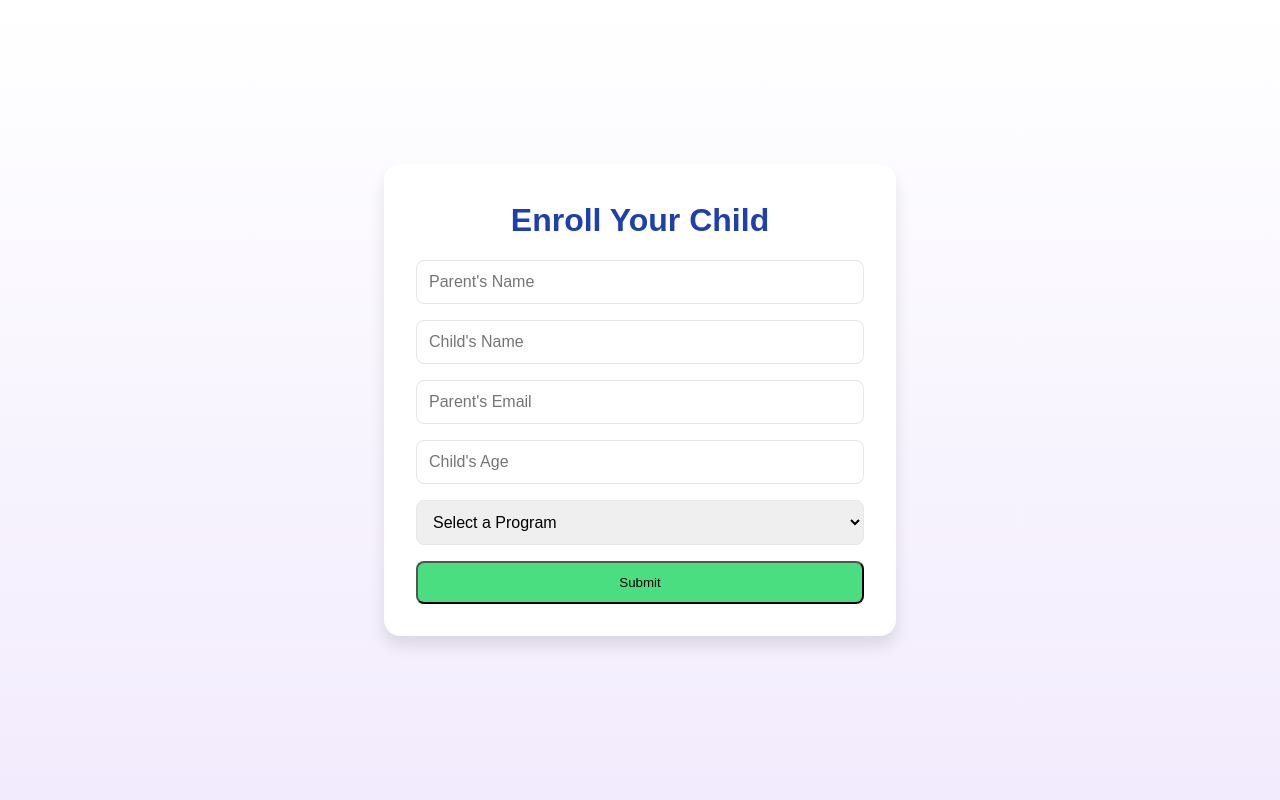
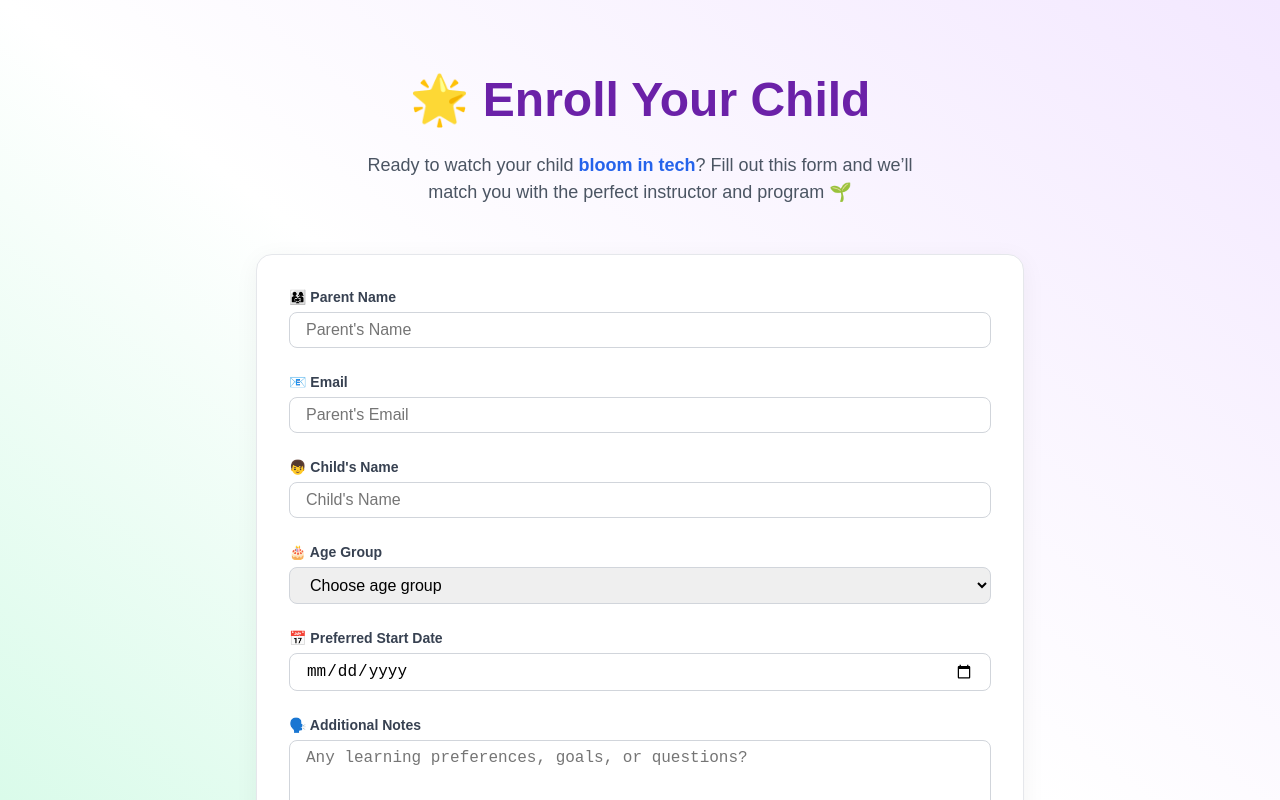
Before and after one commit to DevGracies/NeoMinds, a Next.js app in the folder frontend/: page /enroll in a window 1280 px wide. Shown: the top 800 px of the page. Built offline with nearby package versions, Linux system fonts and the light colour scheme.

Commit message:
updated the enroll page

```diff
--- a/frontend/app/enroll/Enroll.css
+++ b/frontend/app/enroll/Enroll.css
@@ -1,68 +1,104 @@
-/* Container Styles */
-.enroll-container {
+.enroll-section {
   min-height: 100vh;
-    display: flex;
-    align-items: center;
-    justify-content: center;
-    background: linear-gradient(to bottom, white, rgba(124, 58, 237, 0.1)); /* from-white to bloomPurple/10 */
-    padding: 0 1rem;
+  background: linear-gradient(to bottom left, #f3e8ff, #ffffff, #d1fae5);
+  padding: 4rem 1.5rem;
 }
 
-  /* Form Styles */
-  .enroll-form {
-    background: white;
-    box-shadow: 0 10px 15px rgba(0, 0, 0, 0.1);
-    padding: 2rem;
-    border-radius: 1rem;
-    max-width: 32rem;
-    width: 100%;
-    display: flex;
-    flex-direction: column;
-    gap: 1rem;
-  }
-
-  /* Title Styles */
-  .enroll-title {
-    font-size: 2rem; /* text-3xl */
-    font-weight: bold;
-    color: #1e40af; /* techBlue */
+.enroll-header {
+  max-width: 64rem;
+  margin: 0 auto 3rem;
   text-align: center;
 }
 
-  /* Input & Select Field Styles */
-  .input-field {
+.enroll-title {
+  font-size: 3rem;
+  font-weight: bold;
+  color: #6b21a8;
+}
+
+.enroll-subtext {
+  color: #4b5563;
+  font-size: 1.125rem;
+  margin-top: 1rem;
+  max-width: 36rem;
+  margin-left: auto;
+  margin-right: auto;
+}
+
+.highlight {
+  color: #2563eb;
+  font-weight: 600;
+}
+
+.enroll-form {
+  background: white;
+  padding: 2rem;
+  border-radius: 1rem;
+  box-shadow: 0 5px 25px rgba(0, 0, 0, 0.05);
+  max-width: 48rem;
+  margin: 0 auto;
+  display: grid;
+  gap: 1.5rem;
+  border: 1px solid #e5e7eb;
+}
+
+.form-label {
+  display: block;
+  font-size: 0.875rem;
+  color: #374151;
+  font-weight: 600;
+  margin-bottom: 0.25rem;
+}
+
+.form-input {
   width: 100%;
-    padding: 0.75rem;
-    border: 1px solid #e5e7eb; /* Tailwind's border color */
+  padding: 0.5rem 1rem;
   border-radius: 0.5rem;
+  border: 1px solid #d1d5db;
   font-size: 1rem;
 }
 
-  /* Submit Button */
-  .submit-button {
+.submit-btn {
   width: 100%;
-    background-color: #4ade80; /* bloomGreen */
-    color: black;
-    padding: 0.75rem;
-    border-radius: 0.5rem;
+  padding: 0.75rem 1rem;
+  background-color: #6b21a8;
+  color: white;
+  font-weight: 600;
+  font-size: 1.125rem;
+  border-radius: 0.75rem;
   cursor: pointer;
-    transition: transform 0.2s ease-in-out;
+  transition: background-color 0.3s ease;
 }
 
-  .submit-button:hover {
-    transform: scale(1.05);
+.submit-btn:hover {
+  background-color: #5b1797;
 }
 
-  /* Status Message */
-  .status-message {
+.success-box {
+  max-width: 36rem;
+  margin: 0 auto;
   text-align: center;
-    margin-top: 0.5rem;
+  padding: 2.5rem;
+  background-color: white;
+  border-radius: 1.25rem;
+  box-shadow: 0 5px 15px rgba(0, 128, 0, 0.05);
+  border: 1px solid #bbf7d0;
 }
 
-  .success {
-    color: #16a34a; /* green-600 */
+.success-icon {
+  margin: 0 auto 1rem;
+  color: #22c55e;
+  width: 3.5rem;
+  height: 3.5rem;
 }
 
-  .error {
-    color: #dc2626; /* red-600 */
+.success-title {
+  font-size: 2rem;
+  font-weight: bold;
+  color: #16a34a;
 }
+
+.success-text {
+  margin-top: 1rem;
+  color: #374151;
+}
--- a/frontend/app/enroll/page.jsx
+++ b/frontend/app/enroll/page.jsx
@@ -1,16 +1,20 @@
 "use client";
 
-import { useState } from "react";
 import Head from "next/head";
 import "./Enroll.css";
+import { useState } from "react";
+import { CheckCircle } from "lucide-react";
 
 export default function Enroll() {
+  const [submitted, setSubmitted] = useState(false);
   const [formData, setFormData] = useState({
     parentName: "",
     childName: "",
     email: "",
-    age: "",
-    program: "",
+    ageGroup: "",
+    startDate: "",
+    phone: "",
+    notes: "",
   });
 
   const [status, setStatus] = useState("");
@@ -21,13 +25,13 @@ export default function Enroll() {
 
   const handleSubmit = async (e) => {
     e.preventDefault();
+    setSubmitted(true);
     try {
       const res = await fetch("http://localhost:5000/api/enroll", {
         method: "POST",
         headers: { "Content-Type": "application/json" },
         body: JSON.stringify(formData),
       });
-
       const data = await res.json();
       if (res.ok) {
         setStatus("success");
@@ -35,14 +39,16 @@ export default function Enroll() {
           parentName: "",
           childName: "",
           email: "",
-          age: "",
-          program: "",
+          ageGroup: "",
+          startDate: "",
+          phone: "",
+          notes: "",
         });
       } else {
         setStatus("error");
       }
-    } catch (err) {
-      console.error(err);
+    } catch (error) {
+      console.error(error);
       setStatus("error");
     }
   };
@@ -50,74 +56,119 @@ export default function Enroll() {
   return (
     <>
       <Head>
-        <title>Enroll | NeoMinds</title>
+        <title>Enroll Your Child | NeoMinds</title>
       </Head>
-      <div className="enroll-container">
+      <section className="enroll-section">
+        <div className="enroll-header">
+          <h1 className="enroll-title">🌟 Enroll Your Child</h1>
+          <p className="enroll-subtext">
+            Ready to watch your child{" "}
+            <span className="highlight">bloom in tech</span>? Fill out this form
+            and we’ll match you with the perfect instructor and program 🌱
+          </p>
+        </div>
+
+        {!submitted ? (
           <form onSubmit={handleSubmit} className="enroll-form">
-          <h2 className="enroll-title">Enroll Your Child</h2>
-
+            <div>
+              <label className="form-label">👨‍👩‍👧 Parent Name</label>
               <input
-            className="input-field"
+                type="text"
                 name="parentName"
                 placeholder="Parent's Name"
                 value={formData.parentName}
                 onChange={handleChange}
                 required
+                className="form-input"
               />
+            </div>
+            <div>
+              <label className="form-label">📧 Email</label>
               <input
-            className="input-field"
+                type="email"
+                name="email"
+                placeholder="Parent's Email"
+                value={formData.email}
+                onChange={handleChange}
+                required
+                className="form-input"
+              />
+            </div>
+            <div>
+              <label className="form-label">👦 Child's Name</label>
+              <input
+                type="text"
                 name="childName"
                 placeholder="Child's Name"
                 value={formData.childName}
                 onChange={handleChange}
                 required
+                className="form-input"
               />
-          <input
-            className="input-field"
-            name="email"
-            type="email"
-            placeholder="Parent's Email"
-            value={formData.email}
+            </div>
+            <div>
+              <label className="form-label">🎂 Age Group</label>
+              <select
+                name="ageGroup"
+                value={formData.ageGroup}
                 onChange={handleChange}
                 required
+                className="form-input"
+              >
+                <option value="">Choose age group</option>
+                <option>6–9 (MiniCoders)</option>
+                <option>10–13 (CodeStarters)</option>
+                <option>14–16 (Junior Developers)</option>
+                <option value="Tech Explorers Track">
+                  Tech Explorers Track
+                </option>
+              </select>
+            </div>
+            <div>
+              <label className="form-label">📅 Preferred Start Date</label>
+              <input
+                type="date"
+                name="startDate"
+                value={formData.startDate}
+                onChange={handleChange}
+                className="form-input"
               />
-          <input
-            className="input-field"
-            name="age"
-            type="number"
-            placeholder="Child's Age"
-            value={formData.age}
+            </div>
+            <div>
+              <label className="form-label">🗣️ Additional Notes</label>
+              <textarea
+                rows={3}
+                name="notes"
+                value={formData.notes}
                 onChange={handleChange}
-            required
+                className="form-input"
+                placeholder="Any learning preferences, goals, or questions?"
               />
-          <select
-            className="input-field"
-            name="program"
-            value={formData.program}
-            onChange={handleChange}
-            required
-          >
-            <option value="">Select a Program</option>
-            <option value="MiniCoders">MiniCoders (6–9)</option>
-            <option value="CodeStarters">CodeStarters (10–13)</option>
-            <option value="Junior Developers">Junior Developers (14–16)</option>
-            <option value="Tech Explorers Track">Tech Explorers Track</option>
-          </select>
-
-          <button type="submit" className="submit-button">
-            Submit
+            </div>
+            <button type="submit" className="submit-btn">
+              🚀 Submit & Start the Journey
             </button>
-
+          </form>
+        ) : (
+          <>
             {status === "success" && (
-            <p className="status-message success">🎉 Enrollment Successful!</p>
+              <div className="success-box">
+                <CheckCircle className="success-icon" />
+                <h2 className="success-title">You’re All Set!</h2>
+                <p className="success-text">
+                  Thank you for enrolling. A member of our team will reach out
+                  soon with next steps! 🌸
+                </p>
+              </div>
             )}
             {status === "error" && (
               <p className="status-message error">
                 ⚠️ Something went wrong. Please try again.
               </p>
             )}
-        </form>
-      </div>
+          </>
+        )}
+      </section>
     </>
   );
 }
```
Also changed, not shown: 2 other files (tests, documents, lock files or other folders). Lines whose indentation alone changed are shown as unchanged.
